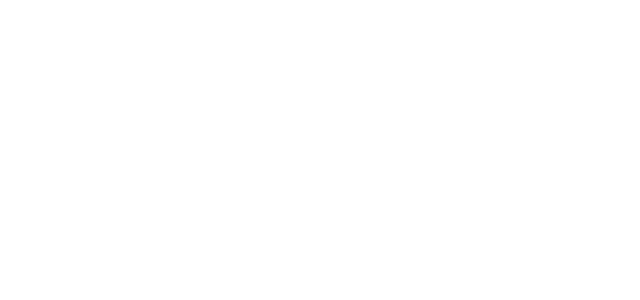
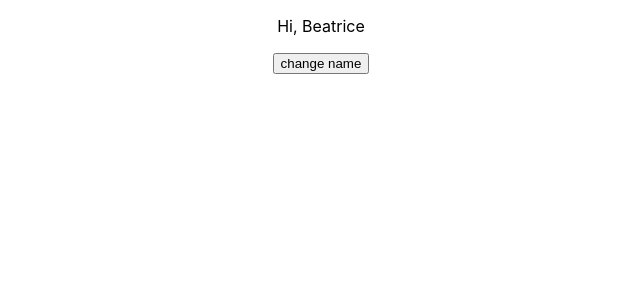
Before and after one commit to beattris/monsters-rolodex, a React (Create React App) app: page / in a window 1280 px wide. Shown: the top 300 px of the page, without its empty margins (319-959 px from the left). Built offline with nearby package versions, Linux system fonts and the light colour scheme.

Commit message:
added state and button to change state

```diff
--- a/src/App.js
+++ b/src/App.js
@@ -2,10 +2,20 @@ import { Component } from 'react';
 import './App.css';
 
 class App extends Component {
+  constructor(){
+    super();
+    this.state = {
+      name: 'Beatrice'
+    }
+  }
+
   render(){
     return (
       <div className="App">
-
+        <p>Hi, {this.state.name}</p>
+        <button onClick={() =>{
+          this.setState({name: 'Tris'})
+        }}>change name</button>
       </div>
     );
   }
```
